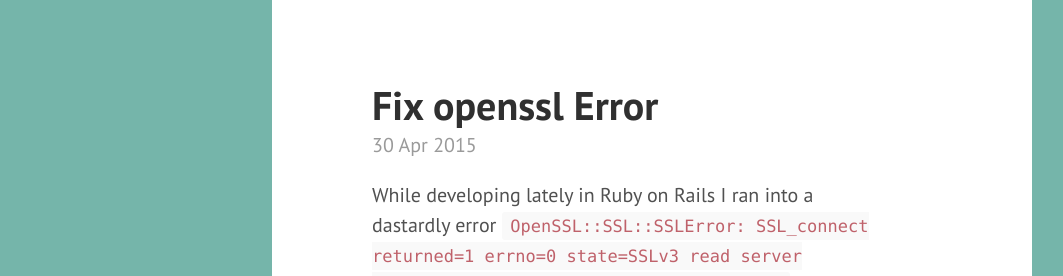
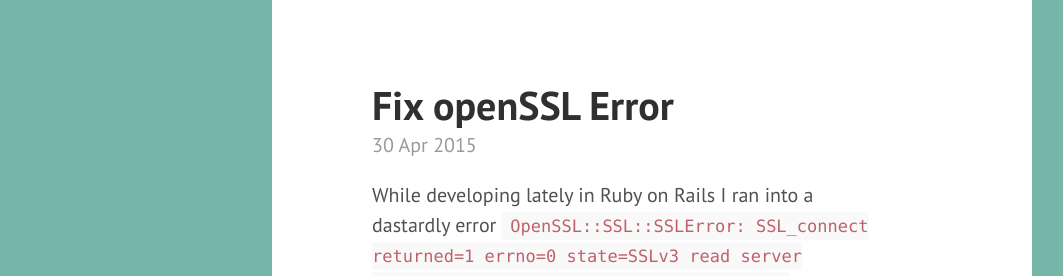
Before and after one commit to zlarsen/zlarsen.github.io, a Jekyll site: the page built from _posts/2015-04-30-fix-openSSL-error.md, in a window 1280 px wide and 1239 px high. Shown: the top 276 px of the window, without its empty margins (8-1071 px from the left). Built offline with Jekyll 4.4.1, drawn with Linux system fonts in a browser that asks for light colours; Markdown is read by kramdown in place of the engine named in the settings; comment, search, counter and statistics services are not loaded.

```diff
--- a/_posts/2015-04-30-fix-openSSL-error.md
+++ b/_posts/2015-04-30-fix-openSSL-error.md
@@ -1,6 +1,6 @@
 ---
 layout: post
-title: Fix openssl Error
+title: Fix openSSL Error
 keywords: Zach Larsen, Zachariah Larsen, zlarsen, zlarsenz, freelance developer ruby, freelance developer, OpenSSL, Ruby, Ruby On Rails
 ---
 
```
